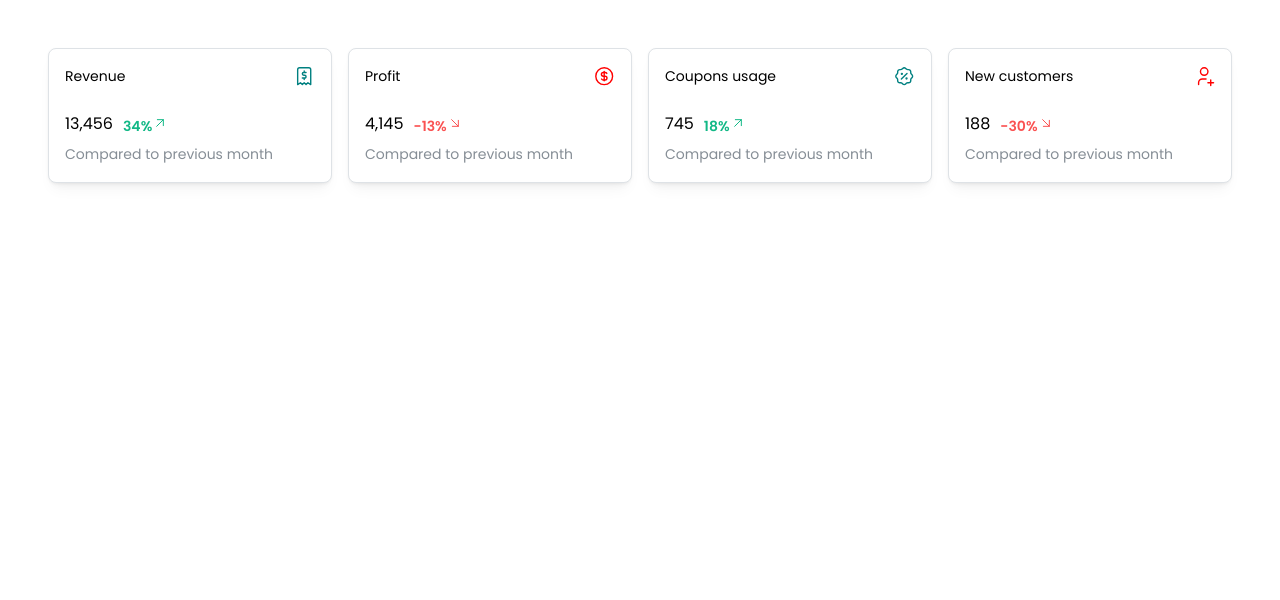
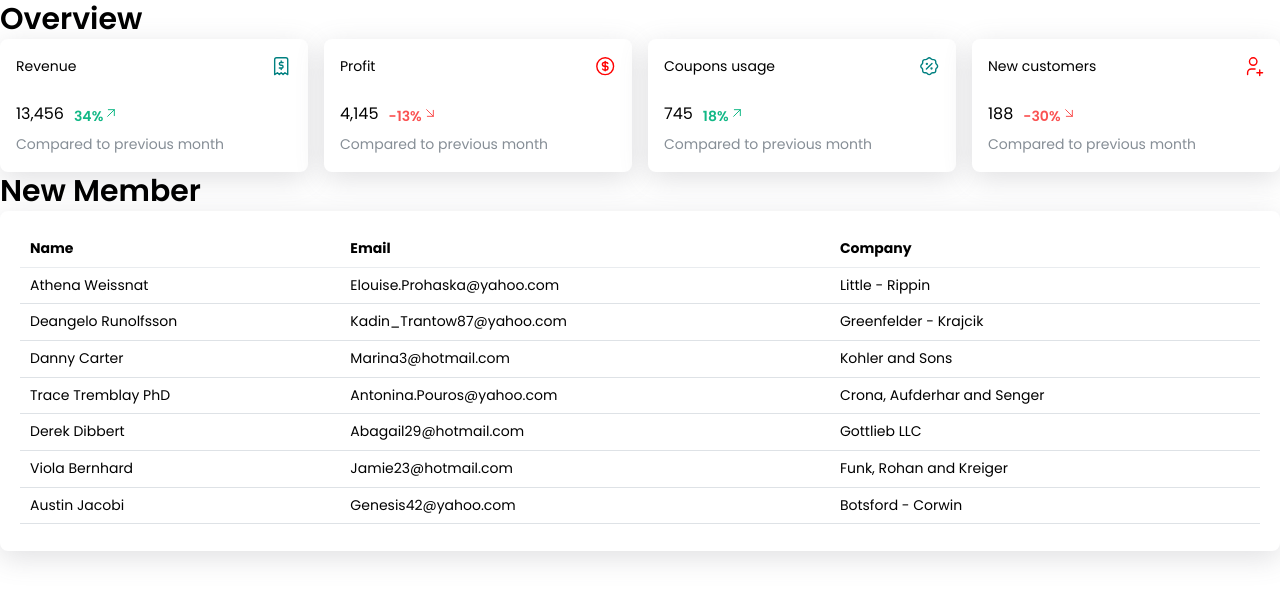
Before and after one commit to masb0ymas/nextine, a Next.js app: page / in a window 1280 px wide. Shown: the top 600 px of the page. Built offline with nearby package versions, Linux system fonts and the light colour scheme; no server answers.

Commit message:
fix: improve layout

```diff
--- a/src/core/components/MyNavbar/Navbar.module.css
+++ b/src/core/components/MyNavbar/Navbar.module.css
@@ -1,6 +1,6 @@
 .navbar {
   width: rem(80px);
-  height: 100vh;
+  min-height: 100vh;
   padding: var(--mantine-spacing-md);
   display: flex;
   z-index: 110;
--- a/src/core/components/MyStats/MyStats.tsx
+++ b/src/core/components/MyStats/MyStats.tsx
@@ -1,4 +1,4 @@
-import { Group, Paper, SimpleGrid, Text } from '@mantine/core';
+import { Group, Paper, SimpleGrid, Text } from '@mantine/core'
 import {
   IconArrowDownRight,
   IconArrowUpRight,
@@ -6,30 +6,30 @@ import {
   IconDiscount2,
   IconReceipt2,
   IconUserPlus,
-} from '@tabler/icons-react';
-import classes from './Stats.module.css';
+} from '@tabler/icons-react'
+import classes from './Stats.module.css'
 
 const icons = {
   user: IconUserPlus,
   discount: IconDiscount2,
   receipt: IconReceipt2,
   coin: IconCoin,
-};
+}
 
 const data = [
   { title: 'Revenue', icon: 'receipt', value: '13,456', diff: 34 },
   { title: 'Profit', icon: 'coin', value: '4,145', diff: -13 },
   { title: 'Coupons usage', icon: 'discount', value: '745', diff: 18 },
   { title: 'New customers', icon: 'user', value: '188', diff: -30 },
-] as const;
+] as const
 
 export default function MyStats() {
   const stats = data.map((stat) => {
-    const Icon = icons[stat.icon];
-    const DiffIcon = stat.diff > 0 ? IconArrowUpRight : IconArrowDownRight;
+    const Icon = icons[stat.icon]
+    const DiffIcon = stat.diff > 0 ? IconArrowUpRight : IconArrowDownRight
 
     return (
-      <Paper withBorder p="md" radius="md" shadow="sm" key={stat.title}>
+      <Paper p="md" radius="md" className={classes.card} key={stat.title}>
         <Group justify="space-between">
           <Text size="sm" className={classes.title}>
             {stat.title}
@@ -44,7 +44,12 @@ export default function MyStats() {
 
         <Group align="flex-end" gap="xs" mt={25}>
           <Text className={classes.value}>{stat.value}</Text>
-          <Text c={stat.diff > 0 ? 'teal' : 'red'} fz="sm" fw={600} className={classes.diff}>
+          <Text
+            c={stat.diff > 0 ? 'teal' : 'red'}
+            fz="sm"
+            fw={600}
+            className={classes.diff}
+          >
             <span>{stat.diff}%</span>
             <DiffIcon size="1rem" stroke={1.5} />
           </Text>
@@ -54,12 +59,8 @@ export default function MyStats() {
           Compared to previous month
         </Text>
       </Paper>
-    );
-  });
+    )
+  })
 
-  return (
-    <div className={classes.root}>
-      <SimpleGrid cols={{ base: 1, xs: 2, md: 4 }}>{stats}</SimpleGrid>
-    </div>
-  );
+  return <SimpleGrid cols={{ base: 1, xs: 2, md: 4 }}>{stats}</SimpleGrid>
 }
--- a/src/core/components/MyStats/Stats.module.css
+++ b/src/core/components/MyStats/Stats.module.css
@@ -1,5 +1,6 @@
 .root {
-  padding: calc(var(--mantine-spacing-xl) * 1.5);
+  /* padding: calc(var(--mantine-spacing-xl) * 1.5); */
+  padding: rem(15);
 }
 
 .label {
@@ -7,3 +8,7 @@
     Greycliff CF,
     var(--mantine-font-family);
 }
+
+.card {
+  box-shadow: rgba(100, 100, 111, 0.2) 0px 7px 29px 0px;
+}
--- a/src/layouts/containers/Admin/Footer/Footer.module.css
+++ b/src/layouts/containers/Admin/Footer/Footer.module.css
@@ -5,6 +5,6 @@
   z-index: 100;
   height: 60px;
   max-height: 60px;
-  position: fixed;
+  /* position: fixed; */
   padding: 1rem;
 }
--- a/src/layouts/containers/Admin/Header/Header.module.css
+++ b/src/layouts/containers/Admin/Header/Header.module.css
@@ -1,3 +1,3 @@
-.header {
+.content {
   padding: rem(15);
 }
--- a/src/layouts/containers/Admin/Header/index.tsx
+++ b/src/layouts/containers/Admin/Header/index.tsx
@@ -18,7 +18,7 @@ import classes from './Header.module.css'
 
 export default function Header() {
   return (
-    <div className={classes.header}>
+    <div className={classes.content}>
       <Group justify="space-between">
         <TextInput
           leftSectionPointerEvents="none"
--- a/src/layouts/containers/Admin/index.tsx
+++ b/src/layouts/containers/Admin/index.tsx
@@ -1,8 +1,9 @@
-import { Container, Loader } from '@mantine/core'
+import { Container, Loader, Stack } from '@mantine/core'
 import { ReactComponentLike } from 'prop-types'
 import React, { useState } from 'react'
 import Footer from './Footer'
 import Header from './Header'
+import classes from './Header/Header.module.css'
 import Siderbar from './Sidebar'
 
 interface IProps {
@@ -31,12 +32,15 @@ export default function AdminContainer(props: IProps) {
         <Container size="xl" w="100vw" mih="100vh">
           <Header />
 
+          {/* loading component */}
           {isLayoutLoading && <Loader />}
 
-          {/* render content */}
-          <Component {...props} />
+          <Stack gap="lg" className={classes.content}>
+            {/* render content */}
+            <Component {...props} />
 
-          <Footer />
+            <Footer />
+          </Stack>
         </Container>
       </div>
     </AdminContext.Provider>
--- a/src/pages/_app.tsx
+++ b/src/pages/_app.tsx
@@ -16,8 +16,8 @@ export default function App(props: AppProps) {
   const title = env.APP_NAME
   const description = `${env.APP_NAME} - Improve your website with me.`
   const metaURL = env.SITE_URL
-  const metaImage = '/static/images/logo-fill.png'
-  const webIconURL = '/static/images/logo-fill.png'
+  const metaImage = '/favicon.svg'
+  const webIconURL = '/favicon.svg'
 
   return (
     <MantineProvider theme={theme} colorSchemeManager={colorSchemeManager}>
--- a/src/views/index.tsx
+++ b/src/views/index.tsx
@@ -1,9 +1,24 @@
+import { Paper, Title } from '@mantine/core'
 import MyStats from '~/core/components/MyStats/MyStats'
+import classes from '~/core/components/MyStats/Stats.module.css'
+import TableScroll from '~/core/components/MyTable/TableScroll/TableScroll'
 
 export default function HomePage() {
   return (
     <>
+      <Title size={30} fw={600}>
+        Overview
+      </Title>
+
       <MyStats />
+
+      <Title size={30} fw={600}>
+        New Member
+      </Title>
+
+      <Paper p={20} radius="md" className={classes.card}>
+        <TableScroll />
+      </Paper>
     </>
   )
 }
```
